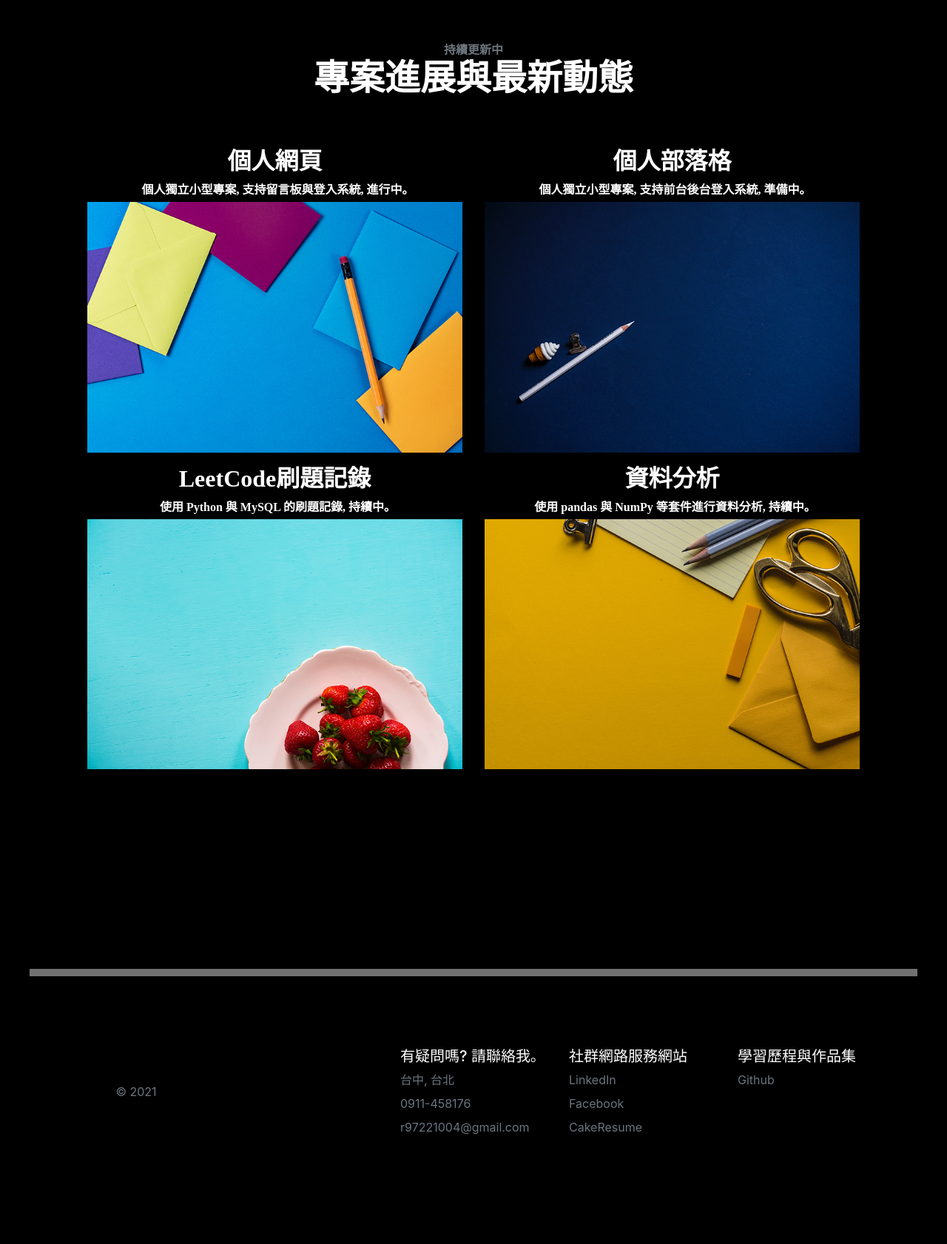
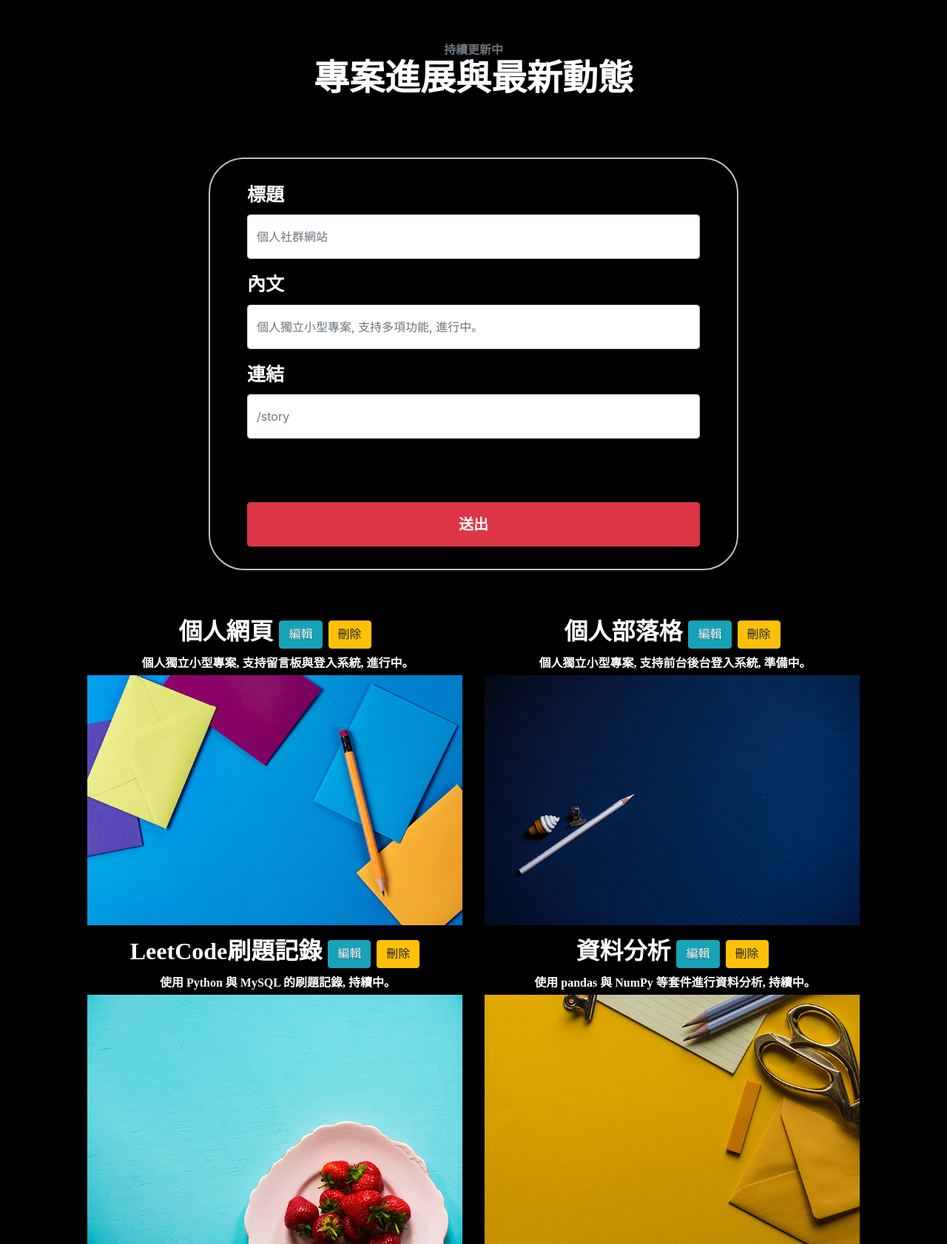
Before and after one commit to r97221004/SideProject01-PersonalWeb, a Flask app: page /story in a window 1280 px wide. Shown: the part 145-1827 px from the top of the page at 74% size. Before the commit the page ends 1679 px from the top, so only its background shows below. Run offline with Flask 2, Linux system fonts and the light colour scheme; a user stored in the database is signed in; data comes from the database, SQL or seed files in the repository; both versions use the stored data as it was after the commit; some libraries are stand-ins or nearby versions.

Commit message:
更新程式碼

```diff
--- a/PersonalWeb/forms.py
+++ b/PersonalWeb/forms.py
@@ -1,7 +1,7 @@
 from flask_wtf import FlaskForm
 from wtforms.fields.core import BooleanField, StringField
 from wtforms.fields.simple import PasswordField, SubmitField, TextAreaField
-from wtforms.validators import DataRequired, Length
+from wtforms.validators import DataRequired, Length, Optional
 
 
 
@@ -15,3 +15,9 @@ class LoginForm(FlaskForm):
     password = PasswordField(label= '', validators = [DataRequired(), Length(1, 128)], render_kw = {'placeholder': '使用者密碼'})
     submit = SubmitField(label = '登入')
     remember = BooleanField(label = '記住我')
+
+class PostForm(FlaskForm):
+    title = StringField(label = '標題', validators = [DataRequired(), Length(1, 20),], render_kw = {'placeholder': '個人社群網站'})
+    body = StringField(label = '內文', validators = [DataRequired(), Length(1, 200)], render_kw = {'placeholder': '個人獨立小型專案, 支持多項功能, 進行中｡'})
+    site = StringField(label = '連結', validators = [DataRequired(), Length(0, 255)], render_kw = {'placeholder': '/story'})
+    submit = SubmitField(label = '送出')
--- a/PersonalWeb/models.py
+++ b/PersonalWeb/models.py
@@ -26,3 +26,9 @@ class Message(db.Model):
 # utcnow 表示現在的世界協調時間
 # 在這裡不要加括號
 # index = True 表示在這欄位加索引，這樣在搜索 timestamp 時會變快
+
+class Story(db.Model):
+    id = db.Column(db.Integer, primary_key = True)
+    title = db.Column(db.String(20))
+    body = db.Column(db.String(200))
+    site = db.Column(db.String(255), default = '/story')
--- a/PersonalWeb/static/css/style.css
+++ b/PersonalWeb/static/css/style.css
@@ -326,9 +326,24 @@ input[type=checkbox] {
   margin: auto;
 }
 
-
 .bodycls{
   background-color:#4682B4;
+}
+
+.center1{
+  border: 2px solid silver;
+  padding-top: 30px;
+  padding-bottom: 30px;
+  padding-right: 50px;
+  padding-left: 50px;
+  margin-top: 30px;
+  border-radius: 3rem;
+}
+
+.post label{
+  font-size: 25px;
+  font-weight: bold;
+  font-family: "Microsoft YaHei";
 }
 
 /* -------動態網頁的定義-------- */
--- a/PersonalWeb/templates/story.html
+++ b/PersonalWeb/templates/story.html
@@ -1,58 +1,54 @@
 {% extends 'base.html' %}
+{% from 'bootstrap/form.html' import render_form %}
+
+{% block title %}專題進展與最新動態{% endblock  %}
 
 {% block main %}
+
+{% for message in get_flashed_messages() %}
+<div class="alert alert-info flash">
+    <button type="button" class="close" data-dismiss="alert">&times;</button>
+    {{ message }}
+</div>
+{% endfor %}
 
 <section class="content-section" id="portfolio">
     <div class="container px-4 px-lg-5">
         <div class="content-section-heading text-center">
             <h3 class="text-secondary mb-0 cont">持續更新中</h3>
             <h2 class="mb-5 cont">專案進展與最新動態</h2>
+            {% if current_user.is_authenticated %}
+            <div class="row">
+                <div class="col-md-2"></div>
+                <div class="col-md-8 text-left mb-5 center1">
+                    {{ render_form(form, button_map = {'submit':'danger'}, extra_classes = 'post') }}
+                </div>
+                <div class="col-md-2"></div>
+            </div>
+            {% endif %}
         </div>
         <div class="row gx-0">
+            {% for story in stories %}
             <div class="col-lg-6">
                     <div class="caption">
                         <div class="caption-content">
-                            <div class="h2 mt-3 cont">個人網頁</div>
-                            <p class="mb-1 cont">個人獨立小型專案, 支持留言板與登入系統, 進行中｡</p>
+                            <div class="h2 mt-3 cont">{{ story.title }}
+                                {% if current_user.is_authenticated %}
+                                <a class="btn btn-info btn-md" href="{{ url_for('edit_story', story_id=story.id) }}">編輯</a>
+                                <form class="inline" method="post" action="{{ url_for('delete_story', story_id=story.id)}}">
+                                    <input type="hidden" name='csrf_token' value="{{ csrf_token() }}">
+                                    <button type="submit" class="btn btn-warning btn-md" onclick="return confirm('你確定嗎?')">刪除</button>
+                                </form>
+                                {% endif %}
+                            </div>
+                            <p class="mb-1 cont">{{ story.body }}</p>
                         </div>
                     </div>
-                <a class="portfolio-item" href="https://github.com/r97221004/SideProject01-PersonalWeb">
-                    <img class="img-fluid" src="../static/portfolio-1.jpg" alt="..." />
+                <a class="portfolio-item" href="{{ story.site }}">
+                    <img class="img-fluid" src="../static/portfolio-{{ loop.index % 8 }}.jpg" alt="..." />
                 </a>
             </div>
-            <div class="col-lg-6">
-                    <div class="caption">
-                        <div class="caption-content">
-                            <div class="h2 mt-3 cont">個人部落格</div>
-                            <p class="mb-1 cont">個人獨立小型專案, 支持前台後台登入系統, 準備中｡</p>
-                        </div>
-                    </div>
-                <a class="portfolio-item" href="#!">
-                    <img class="img-fluid" src="../static/portfolio-2.jpg" alt="..." />
-                </a>
-            </div>
-            <div class="col-lg-6">
-                    <div class="caption">
-                        <div class="caption-content">
-                            <div class="h2 mt-3 cont">LeetCode刷題記錄</div>
-                            <p class="mb-1 cont">使用 Python 與 MySQL 的刷題記錄, 持續中｡</p>
-                        </div>
-                    </div>
-                <a class="portfolio-item" href="#!">
-                    <img class="img-fluid" src="../static/portfolio-3.jpg" alt="..." />
-                </a>
-            </div>
-            <div class="col-lg-6">
-                    <div class="caption">
-                        <div class="caption-content">
-                            <div class="h2 mt-3 cont">資料分析</div>
-                            <p class="mb-1 cont">使用 pandas 與 NumPy 等套件進行資料分析, 持續中｡</p>
-                        </div>
-                    </div>
-                <a class="portfolio-item" href="#!">
-                    <img class="img-fluid" src="../static/portfolio-4.jpg" alt="..." />
-                </a>
-            </div>
+            {% endfor %}
         </div>
     </div>
 </section>
@@ -60,13 +56,4 @@
 
 <center ><div class="divider1"></div></center>
 
-
-
-
-
-
-
-
-
-
 {% endblock %}
--- a/PersonalWeb/views.py
+++ b/PersonalWeb/views.py
@@ -1,7 +1,8 @@
 import re
 from flask.helpers import url_for
-from PersonalWeb.models import Message, User
-from PersonalWeb.forms import HelloForm, LoginForm
+from flask_wtf import form
+from PersonalWeb.models import Message, Story, User
+from PersonalWeb.forms import HelloForm, LoginForm, PostForm
 from PersonalWeb import app, db
 from flask import render_template, flash, redirect
 from flask_login import current_user, login_user, logout_user, login_required
@@ -38,6 +39,53 @@ def delete_message(message_id):
     flash('留言已經刪除')
     return redirect(url_for('message'))
 
+
+@app.route('/story', methods = ['GET', 'POST'])
+def story():
+    stories = Story.query.all()
+    form = PostForm()
+    if form.validate_on_submit():
+        if not current_user.is_authenticated:
+            return redirect(url_for('index'))
+        title = form.title.data
+        body = form.body.data
+        site = form.site.data
+        story = Story(title = title, body = body, site = site)
+        db.session.add(story)
+        db.session.commit()
+        flash('新增最新動態')
+        return redirect(url_for('story'))
+    return render_template('story.html', stories = stories, form = form)
+
+
+@app.route('/story/edit/<int:story_id>', methods = ['GET', 'POST'])
+@login_required
+def edit_story(story_id):
+    form = PostForm()
+    post = Story.query.get_or_404(story_id)
+    if form.validate_on_submit():
+        post.title = form.title.data
+        post.body = form.body.data
+        post.site = form.site.data
+        db.session.commit()
+        flash('更新成功')
+        return redirect(url_for('story'))
+    form.title.data = post.title
+    form.body.data = post.body
+    form.site.data = post.site
+    return render_template('edit_post.html', form = form)
+
+
+@app.route('/story/delete/<int:story_id>', methods = ['POST'])
+@login_required
+def delete_story(story_id):
+    story = Story.query.get_or_404(story_id)
+    db.session.delete(story)
+    db.session.commit()
+    flash('動態已經刪除')
+    return redirect(url_for('story'))
+
+
 @app.route('/login', methods = ['GET', 'POST'])
 def login():
     if current_user.is_authenticated:
@@ -68,8 +116,3 @@ def logout():
     logout_user()
     flash('成功登出')
     return redirect(url_for('index'))
-
-
-@app.route('/story')
-def story():
-    return render_template('story.html')
--- a/requirements.txt
+++ b/requirements.txt
@@ -2,6 +2,7 @@ Bootstrap-Flask==1.8.0
 click==8.0.1
 colorama==0.4.4
 Flask==2.0.1
+Flask-Login==0.5.0
 Flask-Moment==1.0.2
 Flask-SQLAlchemy==2.5.1
 Flask-WTF==0.15.1
```
Also changed, not shown: PersonalWeb/commands.py (+14 -1 lines), PersonalWeb/templates/edit_post.html (added, +34 -0 lines), PersonalWeb/static/portfolio-0.jpg (added), PersonalWeb/static/portfolio-5.jpg (added), PersonalWeb/static/portfolio-6.jpg (added), PersonalWeb/static/portfolio-7.jpg (added), data.db.
